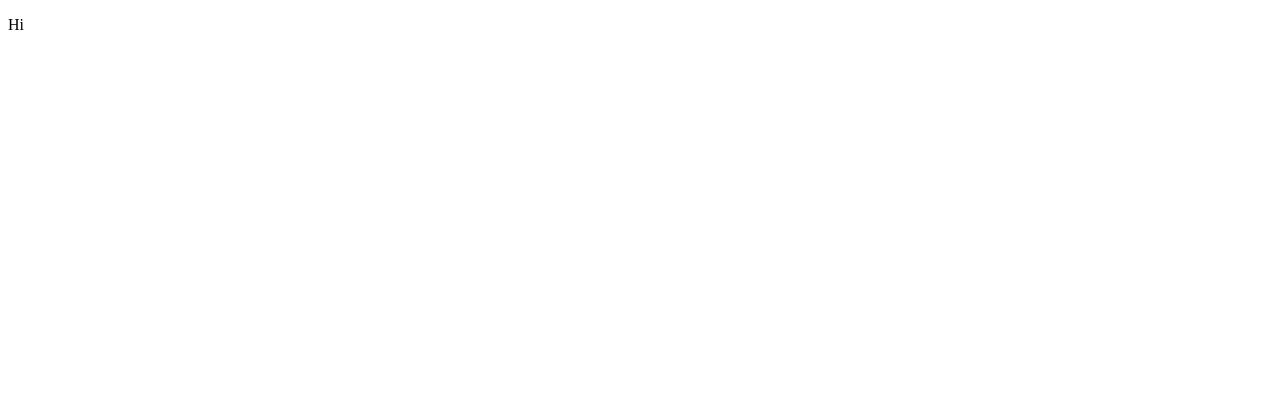
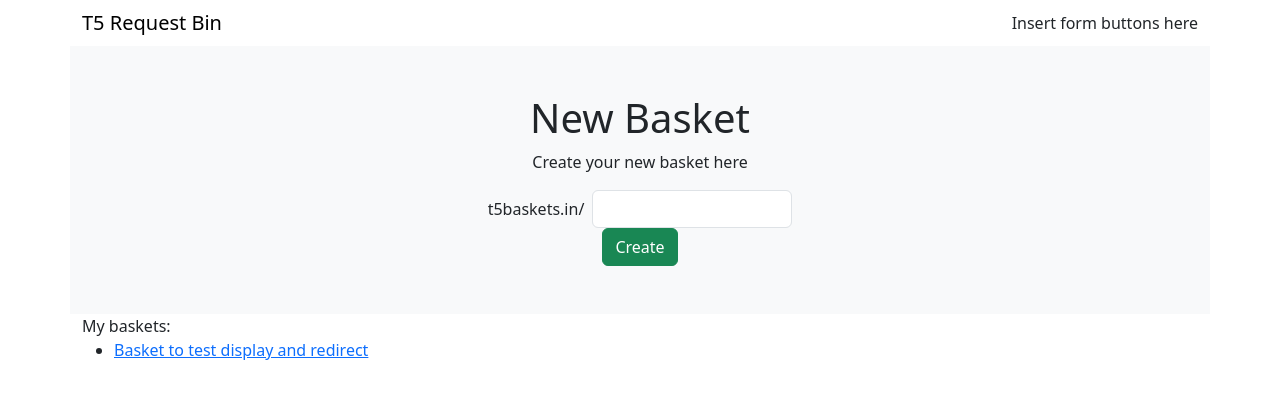
Before and after one commit to NestorVil/t5_requestbin, a React app in the folder frontend/: page /web in a window 1280 px wide. Shown: the top 398 px of the page. Built offline with nearby package versions, Linux system fonts and the light colour scheme; the HTML template or start-up script is replaced by a standard one.

Commit message:
Skeleton for frontend

```diff
--- a/frontend/package.json
+++ b/frontend/package.json
@@ -10,8 +10,10 @@
     "preview": "vite preview"
   },
   "dependencies": {
+    "bootstrap": "^5.3.8",
     "react": "^19.2.8",
-    "react-dom": "^19.2.8"
+    "react-dom": "^19.2.8",
+    "react-router-dom": "^7.18.3"
   },
   "devDependencies": {
     "@eslint/js": "^10.0.1",
--- a/frontend/src/App.jsx
+++ b/frontend/src/App.jsx
@@ -1,5 +1,31 @@
+import NavBar from "./components/NavBar";
+import BasketHomepage from "./components/BasketHomePage";
+import BasketContent from "./components/BasketContent";
+import { useEffect, useState } from "react";
+import { Navigate, Routes, Route } from 'react-router-dom';
+
 const App = () => {
-  return <p>Hi</p>
+  const [baskets, setBaskets] = useState(['Basket to test display and redirect']);
+
+  useEffect(() => {
+    const getBaskets = async () => {
+      // const allBaskets = await services.getBaskets();
+      // setBaskets(allBaskets)
+    };
+
+    getBaskets();
+  });
+
+  return (
+    <>
+      <NavBar />
+      <Routes>
+        <Route path="/" element={<Navigate to="/web" replace />} />
+        <Route path="/web" element={<BasketHomepage baskets={baskets} setBaskets={setBaskets} />} />
+        <Route path="/web/:basket" element={<BasketContent />}/>
+      </Routes>
+    </>
+  );
 };
 
-export default App
+export default App;
--- /dev/null
+++ b/frontend/src/components/BasketContent.jsx
@@ -0,0 +1,11 @@
+import { useParams } from 'react-router-dom';
+
+const BasketContent = () => {
+  const { basket } = useParams();
+
+  return (
+    <p>{basket}</p>
+  )
+};
+
+export default BasketContent;
--- /dev/null
+++ b/frontend/src/components/BasketCreation.jsx
@@ -0,0 +1,44 @@
+import 'bootstrap/dist/css/bootstrap.min.css';
+import { useState } from 'react';
+
+const BasketCreation = ({ setBaskets }) => {
+  const [basketName, setBasketName] = useState('');
+
+  const inputChange = (event) => {
+    setBasketName(event.target.value);
+  };
+
+  const onSubmitForm = async (event) => {
+    event.preventDefault();
+    console.log(basketName);
+    // Alert user if basket already exists, or just make the basket and redirect them to it
+    // const addBasket = await services.addBasket(newBasket)
+    // setBaskets(baskets => baskets.concat(newBasket))
+
+    setBasketName('');
+  };
+
+  return (
+    <div className="jumbotron text-center p-5 bg-light">
+      <h1>New Basket</h1>
+      <p>Create your new basket here</p>
+
+      <form className="navbar-form" onSubmit={onSubmitForm}>
+        <div className="form-group d-flex justify-content-center align-items-center">
+          <span>t5baskets.in/</span>
+
+          <input
+            type="text"
+            value={basketName}
+            className="form-control ms-2"
+            style={{ width: "200px" }}
+            onChange={inputChange}
+          />
+        </div>
+        <button type='submit' className='btn btn-success'>Create</button>
+      </form>
+    </div>
+  );
+};
+
+export default BasketCreation;
--- /dev/null
+++ b/frontend/src/components/BasketHomePage.jsx
@@ -0,0 +1,16 @@
+import 'bootstrap/dist/css/bootstrap.min.css';
+import BasketCreation from './BasketCreation';
+import BasketList from './BasketList';
+
+const BasketHomepage = ({ baskets, setBaskets }) => {
+  return (
+    <div className="container">
+      <div className="row">
+        <BasketCreation setBaskets={setBaskets} />
+        <BasketList baskets={baskets}/>
+      </div>
+    </div>
+  );
+}
+
+export default BasketHomepage;
--- /dev/null
+++ b/frontend/src/components/BasketList.jsx
@@ -0,0 +1,26 @@
+import 'bootstrap/dist/css/bootstrap.min.css';
+import { Link } from 'react-router-dom';
+
+const BasketList = ({ baskets }) => {
+  return (
+    <div className="col-md-4">
+      <div className="panel panel-default">
+        <div className="panel-heading">My baskets:</div>
+        {baskets.length > 0 ? (
+          <ul>
+            {baskets.map((basket) => (
+              <li key={basket}>
+                <Link to={`/web/${basket}`}>{basket}</Link>
+              </li>
+            ))}
+          </ul>
+        ) : (
+          <p>No items found.</p>
+        )}
+
+      </div>
+    </div>
+  );
+};
+
+export default BasketList;
--- /dev/null
+++ b/frontend/src/components/NavBar.jsx
@@ -0,0 +1,21 @@
+import 'bootstrap/dist/css/bootstrap.min.css';
+
+const NavBar = () => {
+  return (
+    <>
+      <nav className="navbar">
+        <div className="container">
+          <div>
+            <a href="#" className="navbar-brand">T5 Request Bin</a>
+          </div>
+
+          <div className="ms-auto">
+            <p className="mb-0">Insert form buttons here</p>
+          </div>
+        </div>
+      </nav>
+    </>
+  );
+};
+
+export default NavBar;
--- /dev/null
+++ b/frontend/src/index.css
@@ -0,0 +1,36 @@
+<nav class="navbar navbar-expand-lg navbar-light bg-light">
+  <div class="container-fluid">
+    <a class="navbar-brand" href="#">Navbar</a>
+    <button class="navbar-toggler" type="button" data-bs-toggle="collapse" data-bs-target="#navbarSupportedContent" aria-controls="navbarSupportedContent" aria-expanded="false" aria-label="Toggle navigation">
+      <span class="navbar-toggler-icon"></span>
+    </button>
+    <div class="collapse navbar-collapse" id="navbarSupportedContent">
+      <ul class="navbar-nav me-auto mb-2 mb-lg-0">
+        <li class="nav-item">
+          <a class="nav-link active" aria-current="page" href="#">Home</a>
+        </li>
+        <li class="nav-item">
+          <a class="nav-link" href="#">Link</a>
+        </li>
+        <li class="nav-item dropdown">
+          <a class="nav-link dropdown-toggle" href="#" id="navbarDropdown" role="button" data-bs-toggle="dropdown" aria-expanded="false">
+            Dropdown
+          </a>
+          <ul class="dropdown-menu" aria-labelledby="navbarDropdown">
+            <li><a class="dropdown-item" href="#">Action</a></li>
+            <li><a class="dropdown-item" href="#">Another action</a></li>
+            <li><hr class="dropdown-divider"></li>
+            <li><a class="dropdown-item" href="#">Something else here</a></li>
+          </ul>
+        </li>
+        <li class="nav-item">
+          <a class="nav-link disabled" href="#" tabindex="-1" aria-disabled="true">Disabled</a>
+        </li>
+      </ul>
+      <form class="d-flex">
+        <input class="form-control me-2" type="search" placeholder="Search" aria-label="Search">
+        <button class="btn btn-outline-success" type="submit">Search</button>
+      </form>
+    </div>
+  </div>
+</nav>
--- a/frontend/src/main.jsx
+++ b/frontend/src/main.jsx
@@ -1,9 +1,12 @@
 import { StrictMode } from 'react'
 import { createRoot } from 'react-dom/client'
+import { BrowserRouter } from 'react-router-dom'
 import App from './App.jsx'
 
 createRoot(document.getElementById('root')).render(
   <StrictMode>
-    <App />
+    <BrowserRouter>
+      <App />
+    </BrowserRouter>
   </StrictMode>,
 )
```
Also changed, not shown: 1 other file (tests, documents, lock files or other folders).
